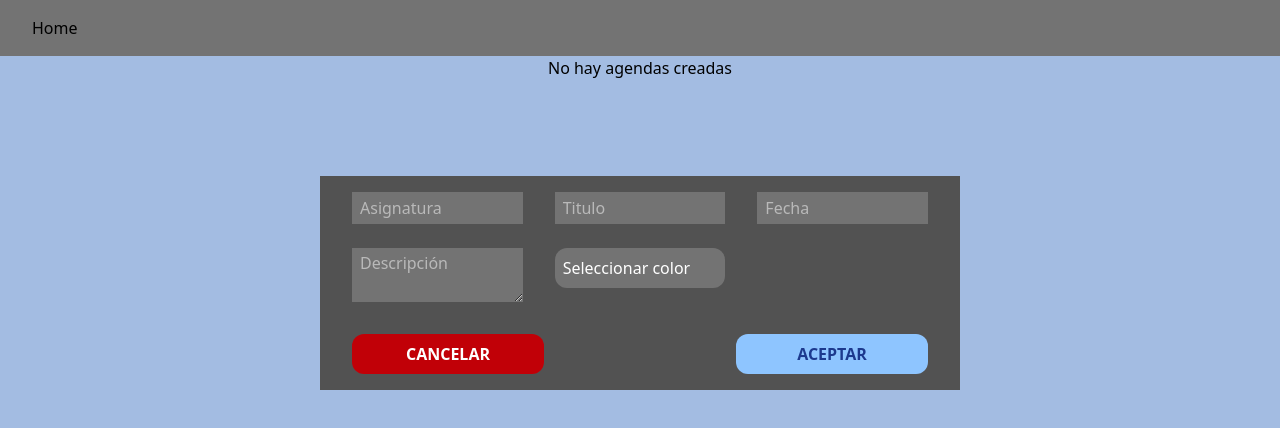
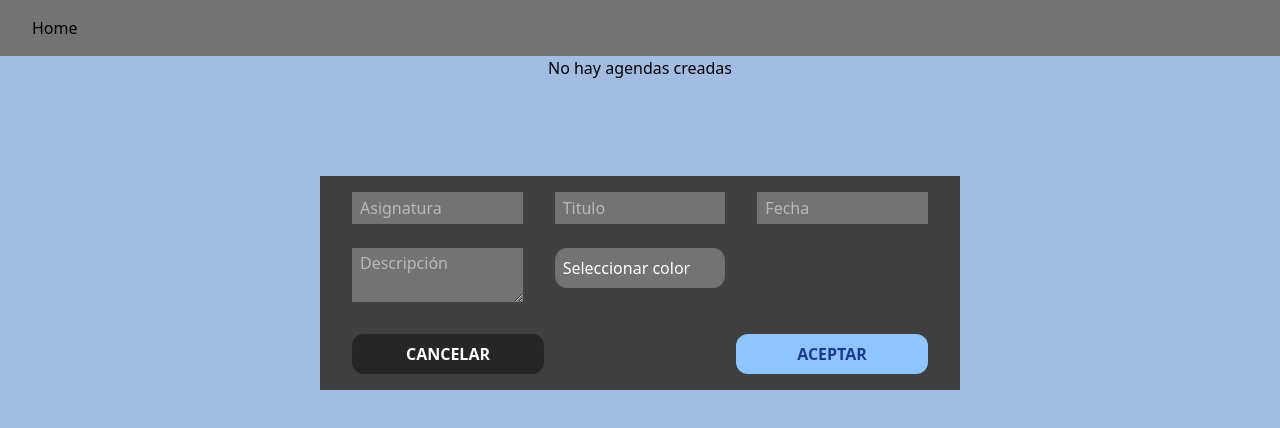
Before and after one commit to Matisalinas23/Agenda_Web, a React (Vite) app: page / in a window 1280 px wide. Both pictures are taken after a click on the button "AÑADIR NOTA". Shown: the top 428 px of the page. Built offline with nearby package versions, Linux system fonts and the light colour scheme.

Commit message:
button_components_implementation

```diff
--- a/src/components/AñadirEditarNota.tsx
+++ b/src/components/AñadirEditarNota.tsx
@@ -1,6 +1,7 @@
 import { useState, type ChangeEvent } from 'react';
 import SeleccionarColor from './SeleccionarColor'
 import type { IFormValues } from '../screens/agenda/agenda';
+import { ButtonCancelMedium } from './ButtonCancel';
 
 interface IAñadirEditarNota {
     initialValues: IFormValues
@@ -21,7 +22,7 @@ export default function AñadirEditarNota({ initialValues, onSubmit, closeModal
     }
 
     return (
-        <form className="w-1/2 py-4 px-8 text-white bg-neutral-600"
+        <form className="w-1/2 py-4 px-8 text-white bg-neutral-700"
             onSubmit={(e) => {
                 e.preventDefault();
                 onSubmit(formValues)
@@ -49,8 +50,8 @@ export default function AñadirEditarNota({ initialValues, onSubmit, closeModal
             </div>
 
             <div className='w-full flex justify-between'>
-                <button onClick={closeModal} className="cursor-pointer py-2 w-48 bg-red-700 text-white font-semibold rounded-xl duration-200 hover:bg-red-500">CANCELAR</button>
-                <button className="cursor-pointer h-fit py-2 w-48 rounded-xl text-md text-blue-900 font-bold bg-blue-300">ACEPTAR</button>
+                <ButtonCancelMedium onClick={closeModal}/>
+                <button type='submit' className="cursor-pointer h-fit py-2 w-48 rounded-xl text-md text-blue-900 font-bold bg-blue-300">ACEPTAR</button>
             </div>
         </form>
     )
--- a/src/components/ButtonCancel.tsx
+++ b/src/components/ButtonCancel.tsx
@@ -6,7 +6,7 @@ export const ButtonCancelBig = ({ onClick }: ICancelButtonProps) => {
   return (
     <button
         onClick={onClick}
-        className="cursor-pointer text-xl py-2 w-full bg-neutral-700 text-white font-semibold rounded-xl duration-200 hover:bg-neutral-500"
+        className="cursor-pointer text-xl py-2 w-full bg-neutral-800 text-white font-semibold rounded-xl duration-200 hover:bg-neutral-600"
     >
         CANCELAR
     </button>
@@ -17,7 +17,7 @@ export const ButtonCancelMedium = ({ onClick }: ICancelButtonProps) => {
   return (
     <button
         onClick={onClick}
-        className="cursor-pointer py-2 w-48 bg-neutral-700 text-white font-semibold rounded-xl duration-200 hover:bg-neutral-500"
+        className="cursor-pointer py-2 w-48 bg-neutral-800 text-white font-semibold rounded-xl duration-200 hover:bg-neutral-600"
     >
         CANCELAR
     </button>
@@ -28,7 +28,7 @@ export const ButtonCancelSmall = ({ onClick }: ICancelButtonProps) => {
   return (
     <button
         onClick={onClick}
-        className="cursor-pointer text-sm py-2 w-24 bg-neutral-700 text-white font-semibold rounded-xl duration-200 hover:bg-neutral-500"
+        className="cursor-pointer text-sm py-2 w-24 bg-neutral-800 text-white font-semibold rounded-xl duration-200 hover:bg-neutral-600"
     >
         CANCELAR
     </button>
--- a/src/components/modals/DeleteNote.tsx
+++ b/src/components/modals/DeleteNote.tsx
@@ -1,5 +1,6 @@
 import type { INote } from "../../screens/agenda/agenda";
 import useNoteStore from "../../store/useNoteStore";
+import { ButtonCancelSmall } from "../ButtonCancel";
 
 export default function DeleteNote({ note, closeModal }: { note: INote, closeModal: () => void }) {
     const { deleteNote } = useNoteStore(state => state)
@@ -22,8 +23,13 @@ export default function DeleteNote({ note, closeModal }: { note: INote, closeMod
                 </p>
 
                 <div className="w-full flex justify-between">
-                    <button className="w-28 py-1 rounded-lg text-sm bg-neutral-800 text-white cursor-pointer" onClick={closeModal}>CANCELAR</button>
-                    <button className="w-28 py-1 rounded-lg text-sm bg-red-700 cursor-pointer" onClick={handleDeleteNote}>ELIMINAR</button>
+                    <ButtonCancelSmall onClick={closeModal} />
+                    <button
+                        className="w-24 py-1 bg-red-700 font-medium cursor-pointer rounded-xl duration-200 hover:bg-red-500"
+                        onClick={handleDeleteNote}
+                    >
+                        ELIMINAR
+                    </button>
                 </div>
             </div>
         </div>
```
